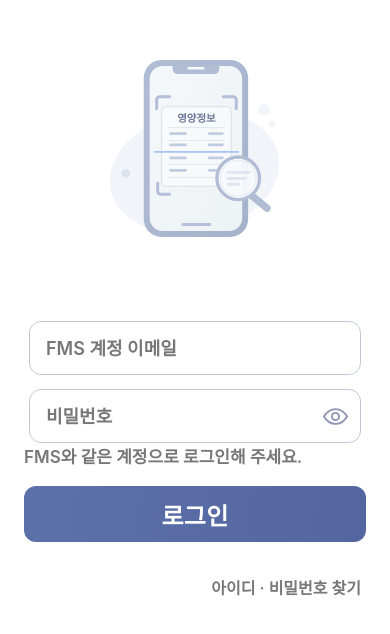
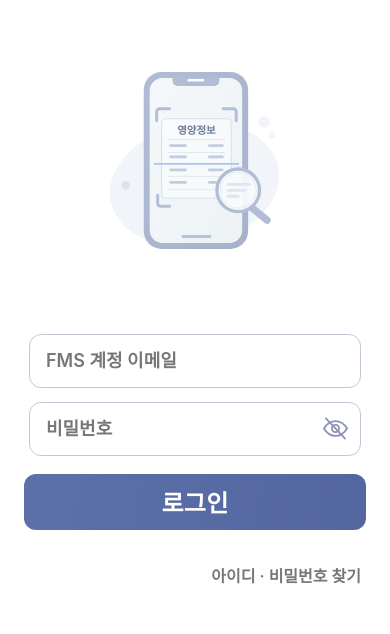
Before and after one commit to jaeseo0705/foodbank_balanced_diet_mobile, a React Native app: screen / in a window 390 px wide. Shown: the part 120-754 px from the top of the page. Built offline with nearby package versions, Linux system fonts and the light colour scheme.

Commit message:
Match password eye icon to visibility and remove redundant login guidance

```diff
--- a/src/components/Icons.tsx
+++ b/src/components/Icons.tsx
@@ -11,7 +11,7 @@ export function EyeIcon({ visible }: { visible: boolean }) {
         strokeLinejoin="round"
       />
       <Circle cx={14} cy={14} r={3.7} fill="none" stroke="#8D93B5" strokeWidth={1.9} />
-      {visible && <Path d="M4 3.5 24 24.5" stroke="#8D93B5" strokeWidth={1.9} strokeLinecap="round" />}
+      {!visible && <Path d="M4 3.5 24 24.5" stroke="#8D93B5" strokeWidth={1.9} strokeLinecap="round" />}
     </Svg>
   );
 }
--- a/src/screens/LoginScreen.tsx
+++ b/src/screens/LoginScreen.tsx
@@ -96,7 +96,6 @@ export function LoginScreen({ onLogin, message = '' }: { onLogin: (email: string
               </View>
             </View>
 
-            <Text style={styles.rememberText}>FMS와 같은 계정으로 로그인해 주세요.</Text>
             {!!(error || message) && <Text testID="login-error" accessibilityRole="alert" style={styles.modalText}>{error || message}</Text>}
 
             <Pressable
```
